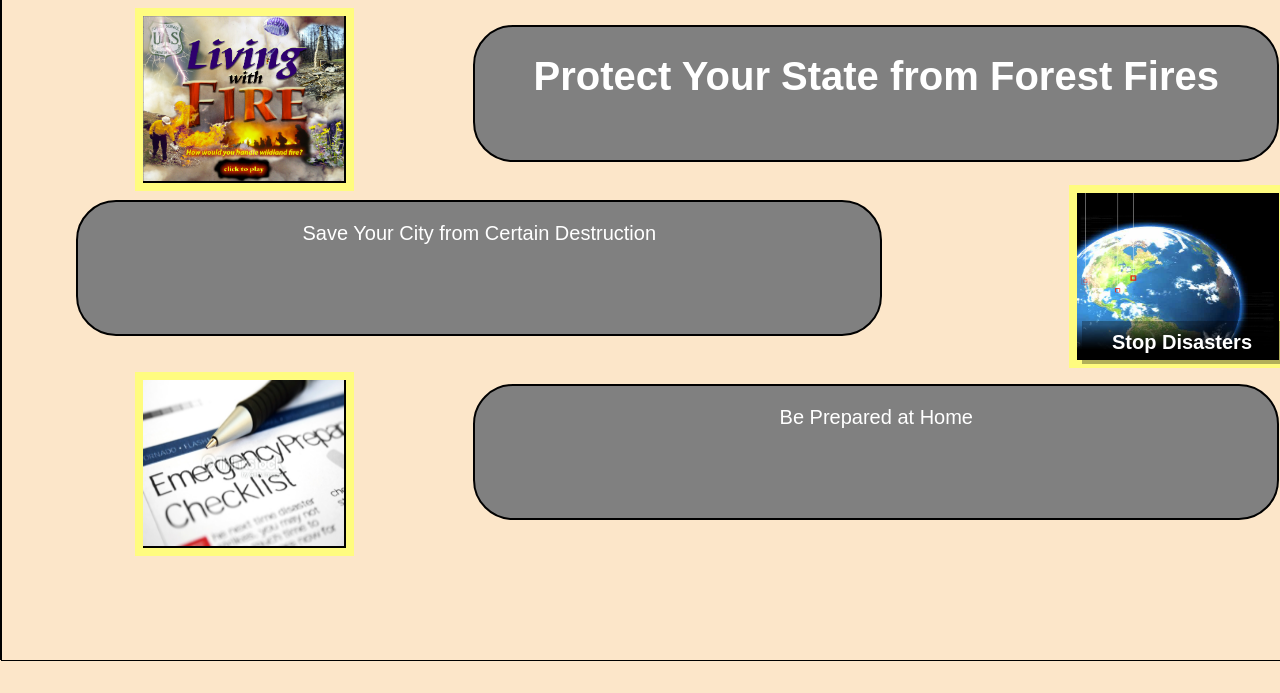
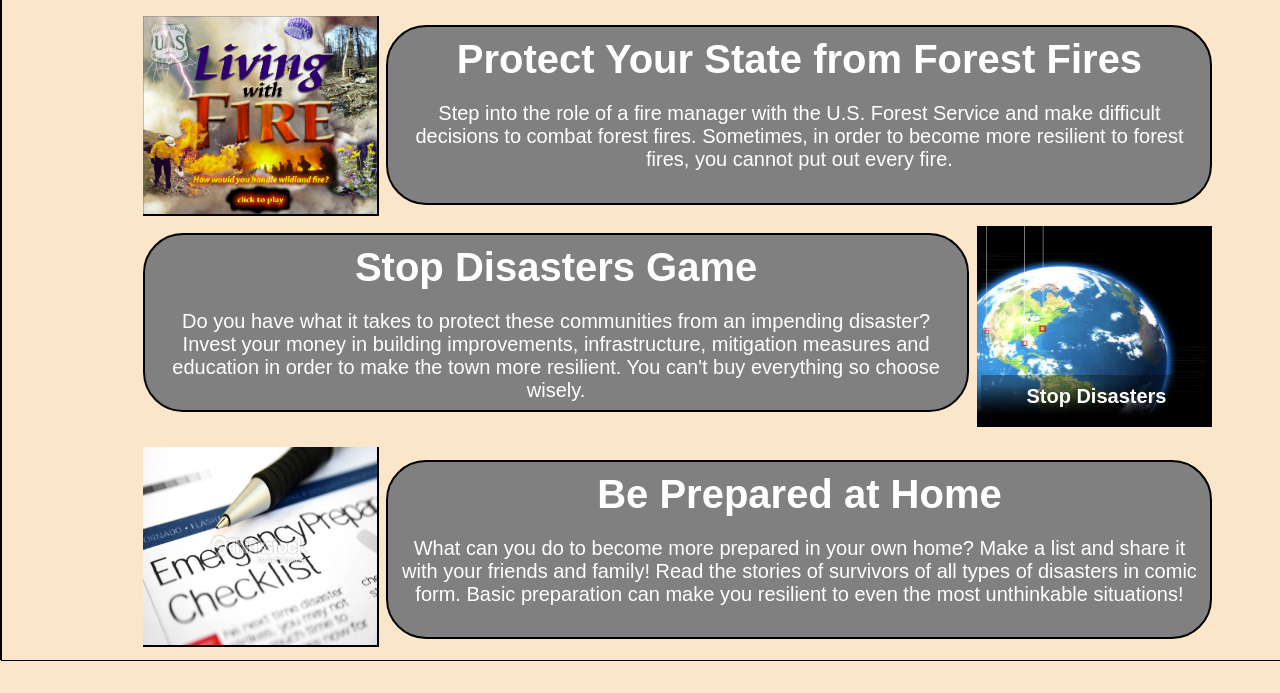
Before and after one commit to ncweiler/KSMResilience, a plain HTML site: page 3_planning.html in a window 1280 px wide. Shown: the part 107-800 px from the top of the page. Drawn offline with Linux system fonts and the light colour scheme.

Commit message:
Updated 3-Planning splash page

```diff
--- a/3_planning.html
+++ b/3_planning.html
@@ -28,10 +28,12 @@
 
         <div class="tn_caption" id="firecaption">
             <h1>Protect Your State from Forest Fires</h1>
+            <p>Step into the role of a fire manager with the U.S. Forest Service and make difficult decisions to combat forest fires. Sometimes, in order to become more resilient to forest fires, you cannot put out every fire.</p>
         </div>
 
         <div class="tn_caption" id="disastercaption">
-            <p>Save Your City from Certain Destruction </p>
+            <h1>Stop Disasters Game</h1>
+            <p>Do you have what it takes to protect these communities from an impending disaster? Invest your money in building improvements, infrastructure, mitigation measures and education in order to make the town more resilient. You can't buy everything so choose wisely.</p>
         </div>
 
         <div class="planning_tn" id="disastergame">
@@ -45,7 +47,8 @@
         </div>
 
         <div class="tn_caption" id="homecaption">
-            <p>Be Prepared at Home</p>
+            <h1>Be Prepared at Home</h1>
+            <p>What can you do to become more prepared in your own home? Make a list and share it with your friends and family! Read the stories of survivors of all types of disasters in comic form. Basic preparation can make you resilient to even the most unthinkable situations! </p>
         </div>
 
     </div>
--- a/splashpage.css
+++ b/splashpage.css
@@ -314,16 +314,19 @@ font-family: sans-serif;
 /*Specific thumbnail formatting for planning page*/
 .planning_tn{
     position:relative;
-    top:2.5%;
-    float:left;
-    width:15%;
-    height:25%;
-    outline:0.5em solid #FFFC7F;
     display:block;
     text-align:center;
-    clear:both;
+
     border-bottom:2px solid black;
     border-right:2px solid black;
+
+    width:17.5%;
+    height:30%;
+    top:2.5%;
+
+    float:left;
+    clear:both;
+
 }
 
 .planning_tn img{
@@ -343,7 +346,7 @@ font-family: sans-serif;
     width:90%;
     height:auto;
     padding:.5em;
-    left:2.5%;
+    left:2%;
     top:65%;
 
     /*captions below images*/
@@ -356,6 +359,37 @@ font-family: sans-serif;
 
 }
 
+.tn_caption {
+    position:relative;
+    display:block;
+    float:right;
+
+    padding:10px;
+    padding-top:0px;
+
+    text-align:center;
+    font-family:sans-serif;
+
+    border: 2px solid black;
+    border-radius: 2em;
+
+    top:2.5%;
+    width:60%;
+    height:25%;
+
+    color:white;
+    background:gray;
+    font-size: 20px;
+
+
+}
+
+.tn_caption h1{
+    padding:0px;
+    margin:auto;
+    margin-top:10px;
+}
+
 #firegame{
     left:10%;
 }
@@ -363,13 +397,13 @@ font-family: sans-serif;
 
 #firecaption{
     top:4%;
-    right:5%;
+    margin-right:5%;
 }
 
 #disastercaption{
     float:left;
     clear:left;
-    left:5%;
+    margin-left:5%;
     top:5%;
 }
 
@@ -377,7 +411,7 @@ font-family: sans-serif;
     float:right;
     clear:right;
     top:4%;
-    right:5%;
+    right:10%;
 }
 
 #homeprep {
@@ -388,8 +422,8 @@ font-family: sans-serif;
 #homecaption {
     float:right;
     clear:right;
-    right:5%;
-    top:7.5%;
+    margin-right:5%;
+    margin-top:0.75%;
 }
 
 .networks_tn{
@@ -434,23 +468,6 @@ font-family: sans-serif;
     background: rgb(0, 0, 0); /* fallback color */
     background: rgba(0, 0, 0, 0.3); /* transparency */
 
-}
-
-.tn_caption {
-    display:block;
-    position:relative;
-    display:block;
-    float:right;
-    top:2.5%;
-    width:60%;
-    height:20%;
-    border: 2px solid black;
-    border-radius: 2em;
-    color:white;
-    background:gray;
-    font-size: 20px;
-    font-family:sans-serif;
-    text-align:center;
 }
 
 #google{
```
Also changed, not shown: 3_b_Stop_disasters.html (+0 -1 lines).
